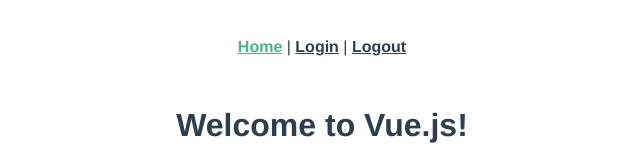
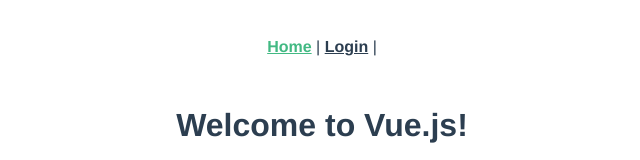
Before and after one commit to def-end-icecream/student_portal, a Vue app: page / in a window 1280 px wide. Shown: the top 160 px of the page, without its empty margins (318-958 px from the left). Built offline with nearby package versions, Linux system fonts and the light colour scheme.

Commit message:
conditionally show login and logout links

```diff
--- a/src/App.vue
+++ b/src/App.vue
@@ -2,8 +2,8 @@
   <div id="app">
     <div id="nav">
       <router-link to="/">Home</router-link> |
-      <router-link to="/login">Login</router-link> |
-      <router-link to="/logout">Logout</router-link>
+      <router-link v-if="!isLoggedIn()" to="/login">Login</router-link> |
+      <router-link v-if="isLoggedIn()" to="/logout">Logout</router-link>
     </div>
     <router-view />
   </div>
@@ -31,3 +31,13 @@
   color: #42b983;
 }
 </style>
+
+<script>
+export default {
+  methods: {
+    isLoggedIn: function() {
+      return localStorage.getItem("jwt");
+    },
+  },
+};
+</script>
```
